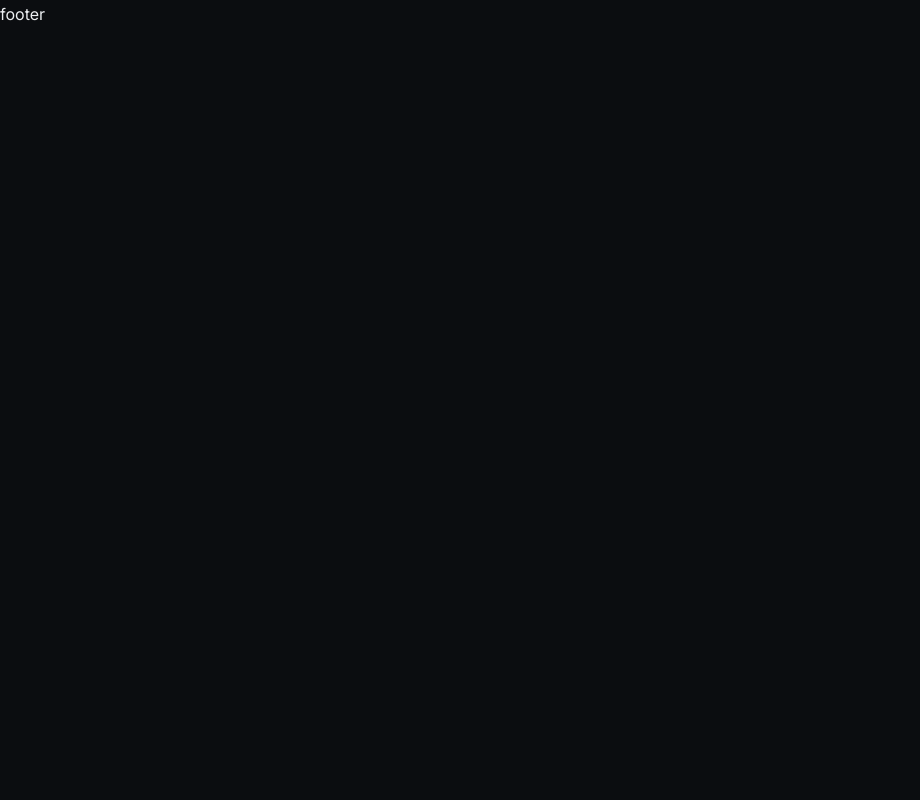
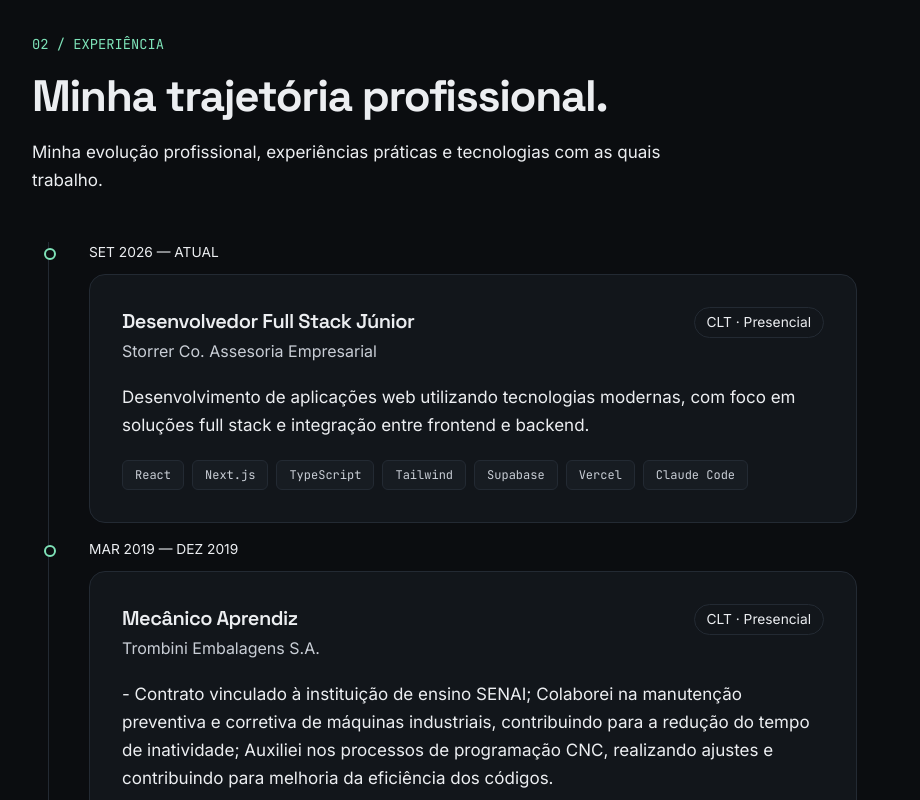
Before and after one commit to TitanCodeXD/Portfolio-Dev, a Next.js app: page / in a window 1280 px wide. Shown: the part 2780-3580 px from the top of the page, without its empty margins (0-920 px from the left). Before the commit the page ends 2806 px from the top, so only its background shows below. Built offline with nearby package versions, Linux system fonts and the light colour scheme.

Commit message:
feat: experience-section

```diff
--- a/src/app/globals.css
+++ b/src/app/globals.css
@@ -72,7 +72,7 @@ body {
     background: var(--background);
     color: var(--foreground);
     font-family: var(--font-inter), sans-serif;
-    min-height: 200vh;
+    min-height: 250vh;
 }
 
 h1,
--- a/src/components/sections/experience-section.tsx
+++ b/src/components/sections/experience-section.tsx
@@ -1,5 +1,93 @@
-import React from 'react';
+const experiences = [
+    {
+        period: 'SET 2026 — ATUAL',
+        role: 'Desenvolvedor Full Stack Júnior',
+        company: 'Storrer Co. Assesoria Empresarial',
+        type: 'CLT · Presencial',
+        description:
+            'Desenvolvimento de aplicações web utilizando tecnologias modernas, com foco em soluções full stack e integração entre frontend e backend.',
+        technologies: [
+            'React',
+            'Next.js',
+            'TypeScript',
+            'Tailwind',
+            'Supabase',
+            'Vercel',
+            'Claude Code',
+        ],
+    },
+    {
+        period: 'MAR 2019 — DEZ 2019',
+        role: 'Mecânico Aprendiz',
+        company: 'Trombini Embalagens S.A.',
+        type: 'CLT · Presencial',
+        description:
+            '- Contrato vinculado à instituição de ensino SENAI; Colaborei na manutenção preventiva e corretiva de máquinas industriais, contribuindo para a redução do tempo de inatividade; Auxiliei nos processos de programação CNC, realizando ajustes e contribuindo para melhoria da eficiência dos códigos.',
+        technologies: ['Programação CNC', 'Processos de Usinagem', 'Metodologia 5S'],
+    },
+];
 
 export const ExperienceSection = () => {
-    return <div>experience-section</div>;
+    return (
+        <section id="experiencia" aria-labelledby="experience-title" className="section-spacing">
+            <div className="container-site">
+                <div className="mb-12">
+                    <p className="text-label font-mono! mb-4 text-accent">02 / EXPERIÊNCIA</p>
+
+                    <h2 id="experience-title" className="section-title">
+                        Minha trajetória profissional.
+                    </h2>
+
+                    <p className="text-body mt-4 max-w-2xl">
+                        Minha evolução profissional, experiências práticas e tecnologias com as
+                        quais trabalho.
+                    </p>
+                </div>
+
+                <div className="relative ml-2 border-l border-border pl-8 md:ml-4 md:pl-10">
+                    {experiences.map((experience) => (
+                        <article key={experience.company} className="relative max-w-3xl pb-4">
+                            <span
+                                aria-hidden="true"
+                                className="absolute -left-[37px] top-1.5 size-3 rounded-full border-2 border-accent bg-background md:-left-[45px]"
+                            />
+
+                            <p className="text-label mb-3">{experience.period}</p>
+
+                            <div className="surface-card rounded-xl border border-border p-6 transition-colors hover:border-border-strong md:p-8">
+                                <div className="flex flex-col gap-2 sm:flex-row sm:items-start sm:justify-between">
+                                    <div>
+                                        <h3 className="text-xl font-semibold tracking-tight text-foreground">
+                                            {experience.role}
+                                        </h3>
+
+                                        <p className="mt-1 text-text-secondary">
+                                            {experience.company}
+                                        </p>
+                                    </div>
+
+                                    <span className="text-label w-fit rounded-full border border-border px-3 py-1">
+                                        {experience.type}
+                                    </span>
+                                </div>
+
+                                <p className="text-body mt-5">{experience.description}</p>
+
+                                <ul className="mt-5 flex flex-wrap gap-2">
+                                    {experience.technologies.map((technology) => (
+                                        <li
+                                            key={technology}
+                                            className="rounded-md border border-border bg-surface-2 px-3 py-1.5 font-mono text-xs text-text-secondary"
+                                        >
+                                            {technology}
+                                        </li>
+                                    ))}
+                                </ul>
+                            </div>
+                        </article>
+                    ))}
+                </div>
+            </div>
+        </section>
+    );
 };
```
